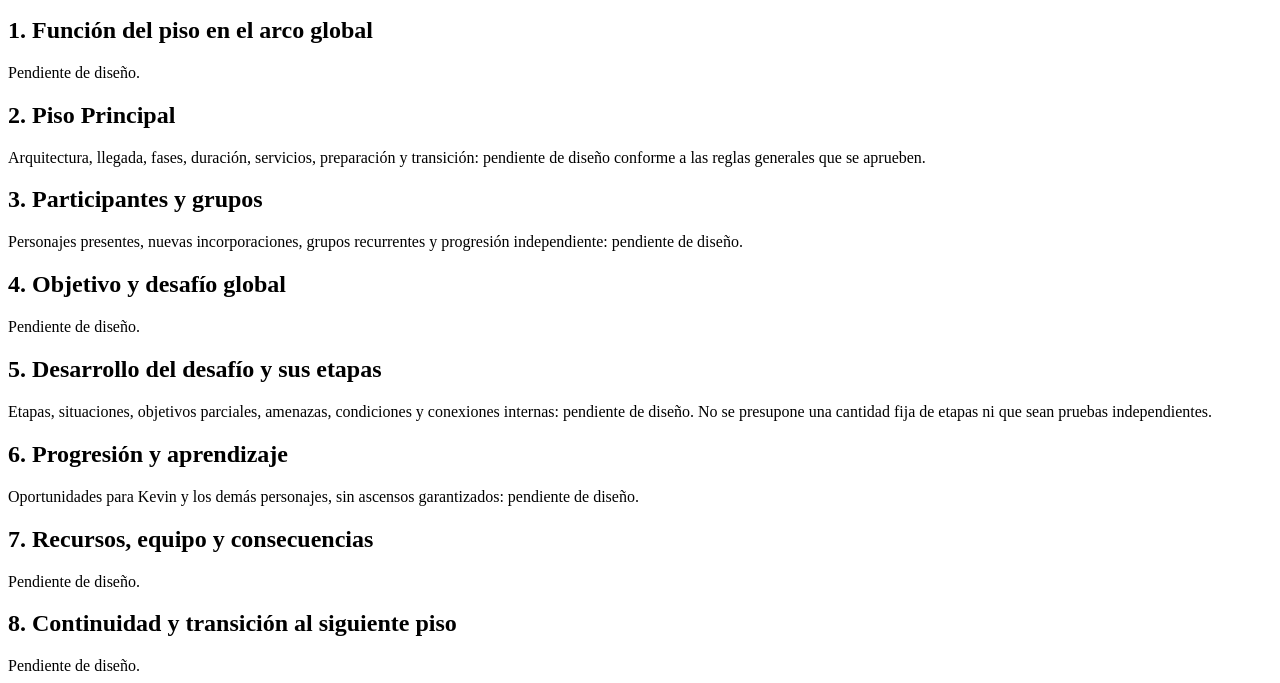
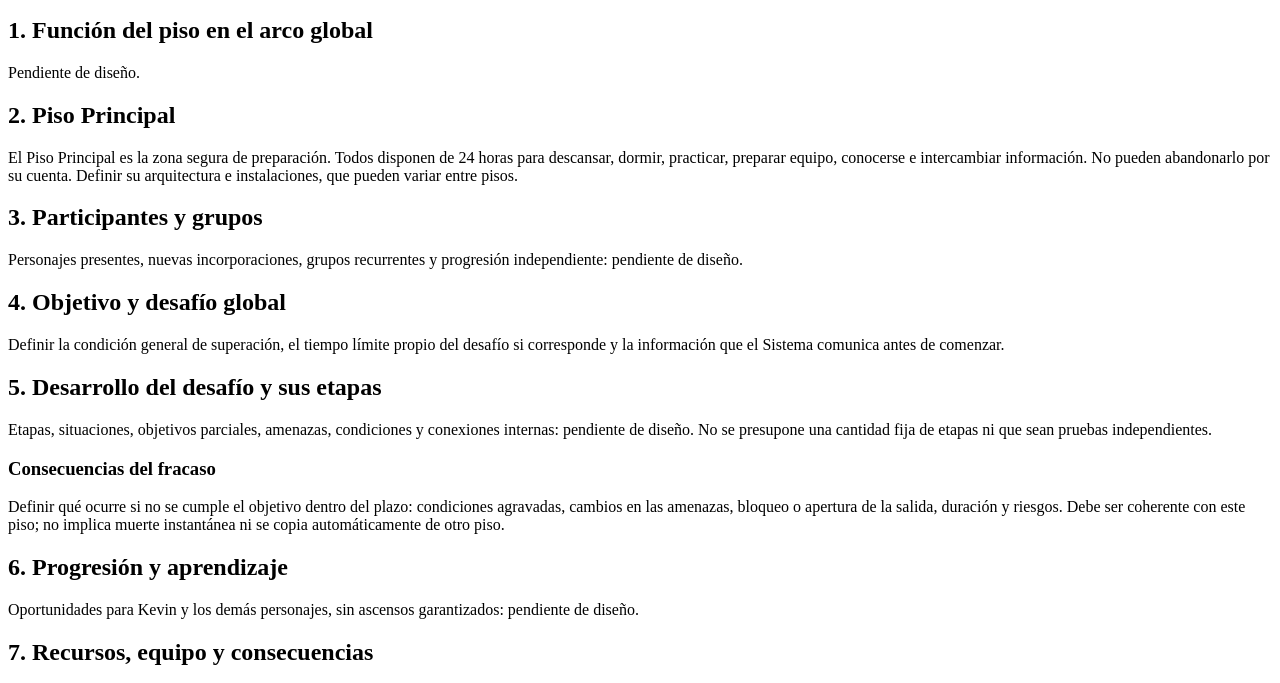
Before and after one commit to ddfakke7-beep/mi-novela, a plain HTML site: page NUESTRO-PROYECTO/PISOS/piso-07/diseño.html in a window 1280 px wide. Shown: the part 101-784 px from the top of the page. Drawn offline with Linux system fonts and the light colour scheme.

Commit message:
Ajusta plantilla a preparación de 24h y fracaso diseñado

```diff
--- a/NUESTRO-PROYECTO/PISOS/piso-07/diseño.html
+++ b/NUESTRO-PROYECTO/PISOS/piso-07/diseño.html
@@ -12,13 +12,15 @@
 <h2>1. Función del piso en el arco global</h2>
 <p>Pendiente de diseño.</p>
 <h2>2. Piso Principal</h2>
-<p>Arquitectura, llegada, fases, duración, servicios, preparación y transición: pendiente de diseño conforme a las reglas generales que se aprueben.</p>
+<p>El Piso Principal es la zona segura de preparación. Todos disponen de 24 horas para descansar, dormir, practicar, preparar equipo, conocerse e intercambiar información. No pueden abandonarlo por su cuenta. Definir su arquitectura e instalaciones, que pueden variar entre pisos.</p>
 <h2>3. Participantes y grupos</h2>
 <p>Personajes presentes, nuevas incorporaciones, grupos recurrentes y progresión independiente: pendiente de diseño.</p>
 <h2>4. Objetivo y desafío global</h2>
-<p>Pendiente de diseño.</p>
+<p>Definir la condición general de superación, el tiempo límite propio del desafío si corresponde y la información que el Sistema comunica antes de comenzar.</p>
 <h2>5. Desarrollo del desafío y sus etapas</h2>
 <p>Etapas, situaciones, objetivos parciales, amenazas, condiciones y conexiones internas: pendiente de diseño. No se presupone una cantidad fija de etapas ni que sean pruebas independientes.</p>
+<h3>Consecuencias del fracaso</h3>
+<p>Definir qué ocurre si no se cumple el objetivo dentro del plazo: condiciones agravadas, cambios en las amenazas, bloqueo o apertura de la salida, duración y riesgos. Debe ser coherente con este piso; no implica muerte instantánea ni se copia automáticamente de otro piso.</p>
 <h2>6. Progresión y aprendizaje</h2>
 <p>Oportunidades para Kevin y los demás personajes, sin ascensos garantizados: pendiente de diseño.</p>
 <h2>7. Recursos, equipo y consecuencias</h2>
```
